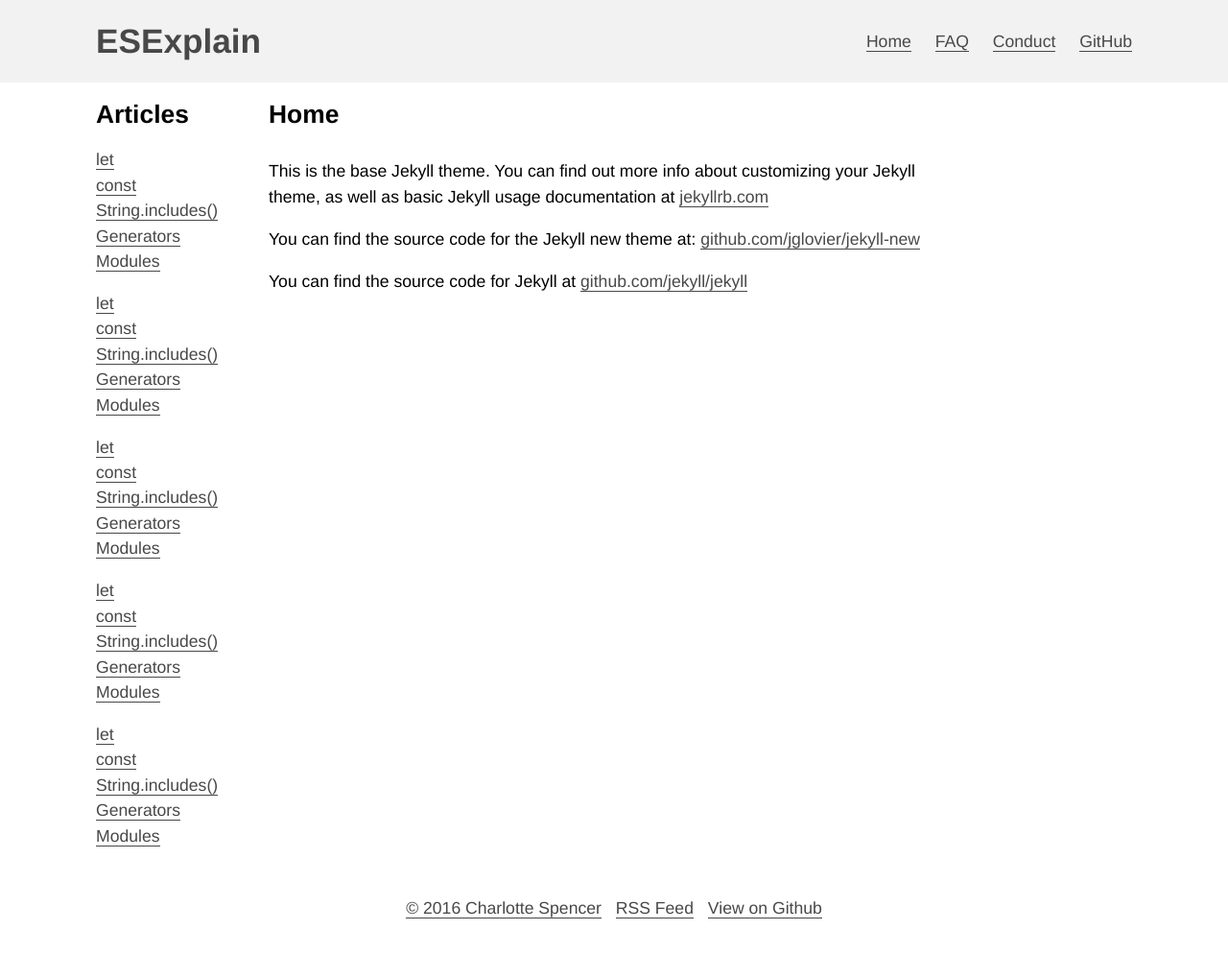
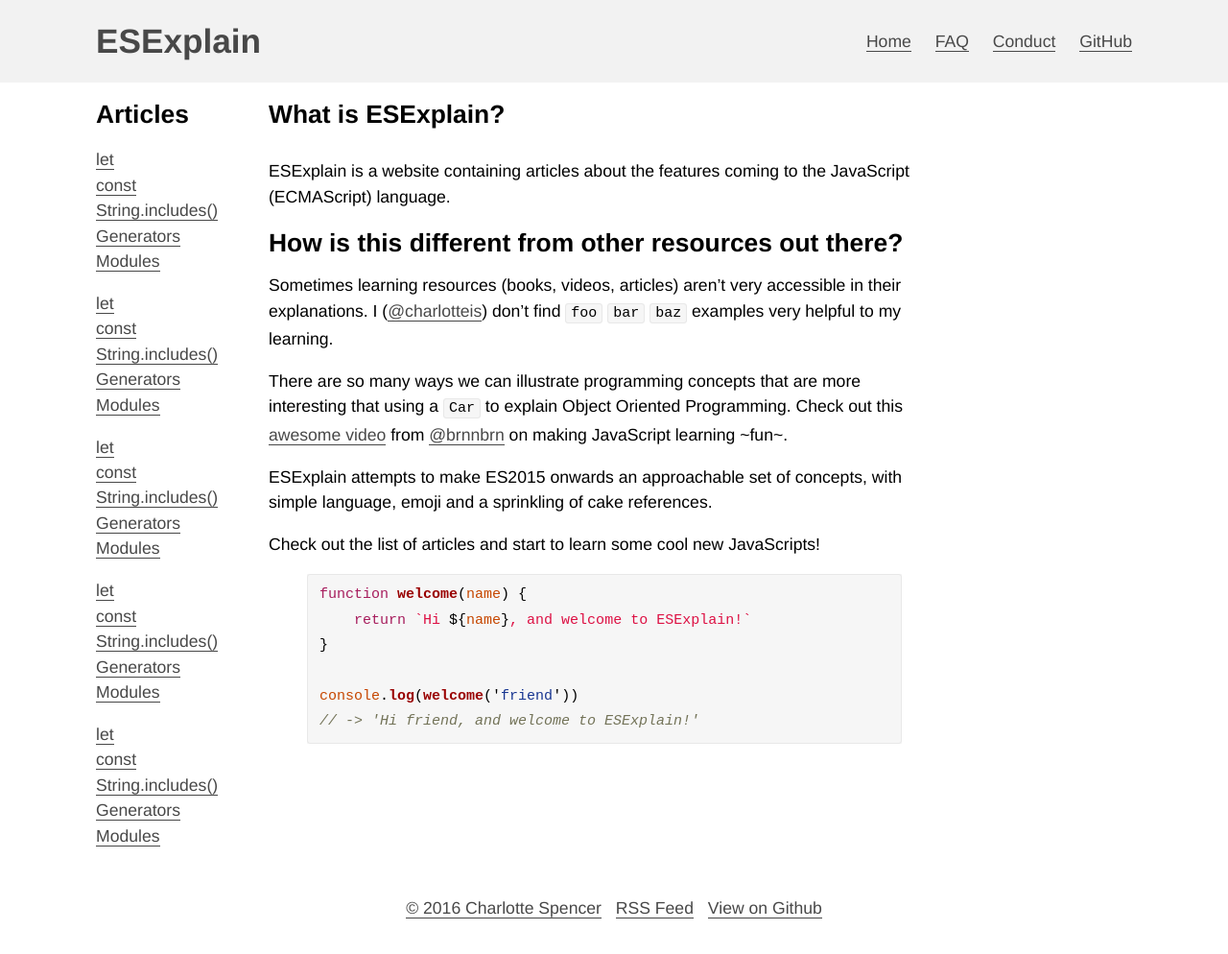
Before and after one commit to Charlotteis/ESExplain, a Jekyll site: the page built from index.md, in a window 1280 px wide. Shown: the whole page at 96% size. Built offline with Jekyll 4.4.1, drawn with Linux system fonts in a browser that asks for light colours.

Commit message:
feat: introductory post

```diff
--- a/_sass/_base.scss
+++ b/_sass/_base.scss
@@ -94,6 +94,7 @@
  */
 pre,
 code {
+    white-space: pre-wrap;
     font-size: 15px;
     border: 1px solid $grey-color-light;
     border-radius: 3px;
--- a/index.md
+++ b/index.md
@@ -1,11 +1,31 @@
 ---
 layout: page
-title: Home
+title: What is ESExplain?
 permalink: /
 ---
 
-This is the base Jekyll theme. You can find out more info about customizing your Jekyll theme, as well as basic Jekyll usage documentation at [jekyllrb.com](http://jekyllrb.com/)
+ESExplain is a website containing articles about the features coming to the JavaScript (ECMAScript) language.
 
-You can find the source code for the Jekyll new theme at: [github.com/jglovier/jekyll-new](https://github.com/jglovier/jekyll-new)
+## How is this different from other resources out there?
 
-You can find the source code for Jekyll at [github.com/jekyll/jekyll](https://github.com/jekyll/jekyll)
+Sometimes learning resources (books, videos, articles) aren't very accessible in their explanations.
+I ([@charlotteis][@charlotteis]) don't find `foo` `bar` `baz` examples very helpful to my learning.
+
+There are so many ways we can illustrate programming concepts that are more interesting that using a `Car` to explain Object Oriented Programming. Check out this [awesome video][good parts] from [@brnnbrn][@brnnbrn] on making JavaScript learning ~fun~.
+
+ESExplain attempts to make ES2015 onwards an approachable set of concepts, with simple language, emoji and a sprinkling of cake references.
+
+Check out the list of articles and start to learn some cool new JavaScripts!
+
+{% highlight javascript %}
+function welcome(name) {
+    return `Hi ${name}, and welcome to ESExplain!`
+}
+
+console.log(welcome('friend'))
+// -> 'Hi friend, and welcome to ESExplain!'
+{% endhighlight %}
+
+[@charlotteis]: https://twitter.com/charlotteis
+[good parts]: https://www.youtube.com/watch?v=2ypYniQa7_o
+[@brnnbrn]: https://twitter.com/brnnbrn
```
